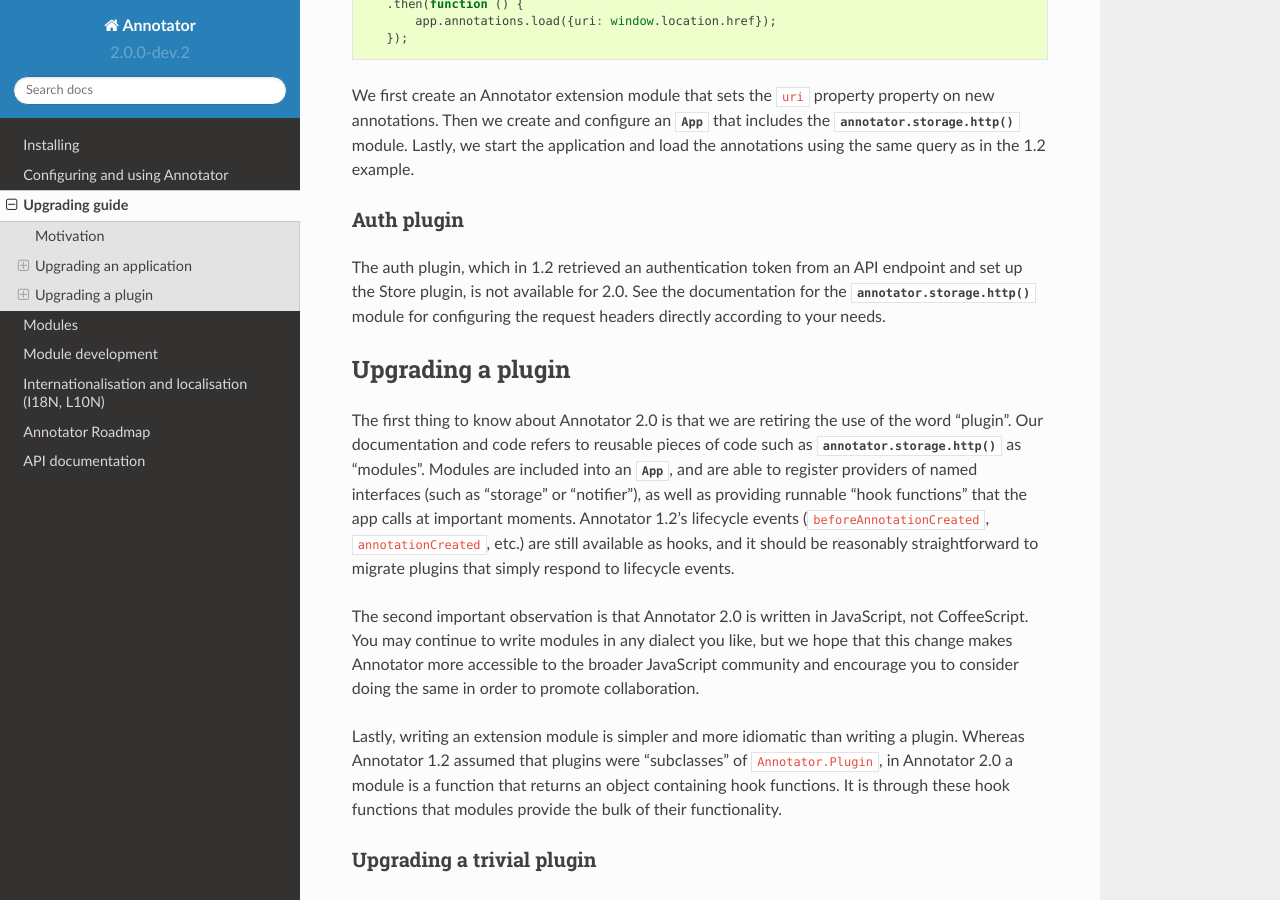
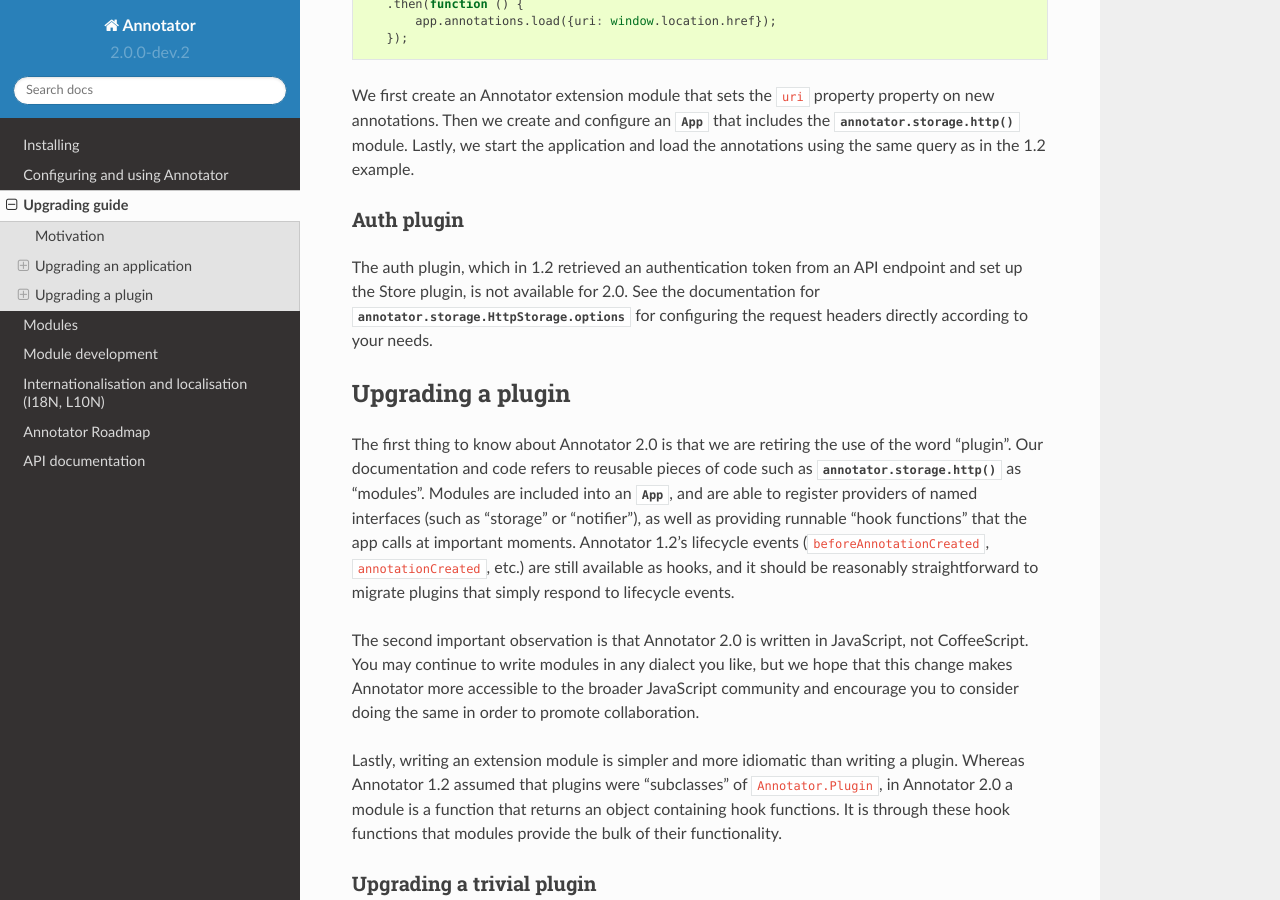
Before and after one commit to openannotation/annotator, a Sphinx documentation site: the page built from doc/upgrading.rst, in a window 1280 px wide and 900 px high, scrolled down 2786 px. Built offline with Sphinx 7.4.7 and the Read the Docs theme 2.0.0, drawn with Linux system fonts in a browser that asks for light colours; pages that are not in the unit, such as notebooks, are missing from menus.

Commit message:
Link directly to the http options in upgrade guide

```diff
--- a/doc/upgrading.rst
+++ b/doc/upgrading.rst
@@ -142,7 +142,7 @@ Auth plugin
 
 The auth plugin, which in 1.2 retrieved an authentication token from an API
 endpoint and set up the Store plugin, is not available for 2.0. See the
-documentation for the :func:`annotator.storage.http` module for configuring
+documentation for :data:`annotator.storage.HttpStorage.options` for configuring
 the request headers directly according to your needs.
 
 
```
